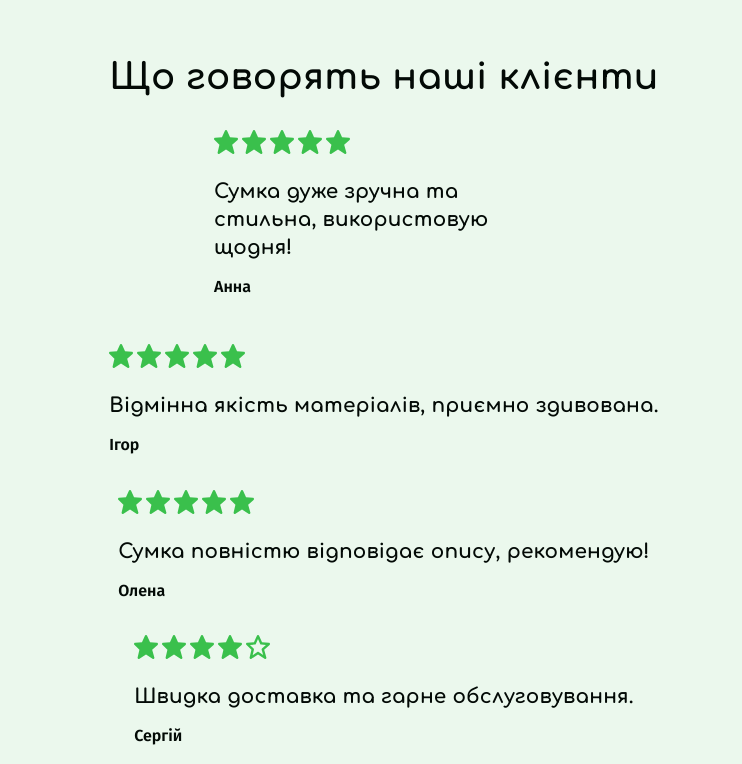
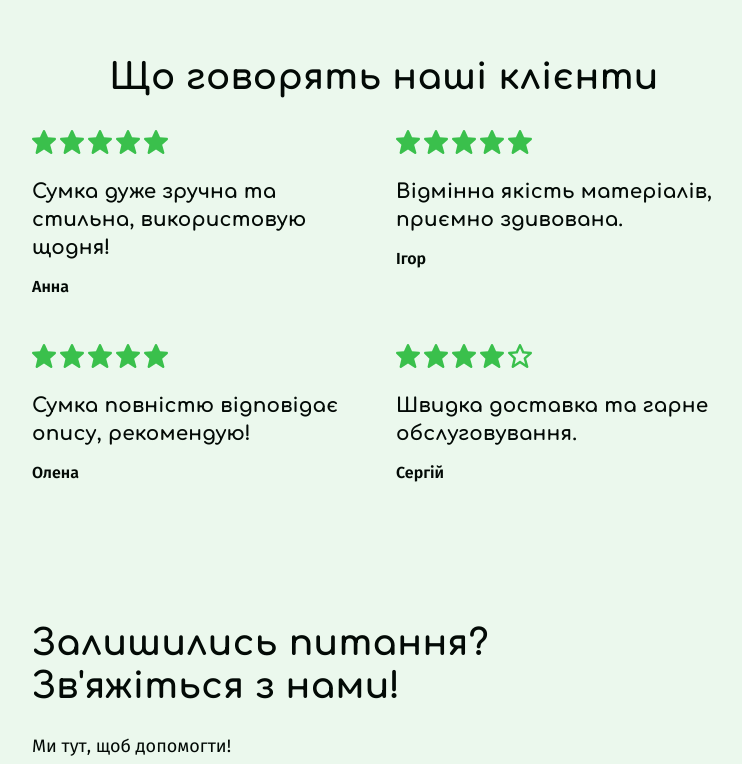
Before and after one commit to Konobokuu/Team_junior, a website built with Vite: page src/index.html in a window 1280 px wide. Shown: the part 6129-6893 px from the top of the page, without its empty margins (256-998 px from the left). Built offline with nearby package versions, Linux system fonts and the light colour scheme; files whose address does not match are found by name.

Commit message:
fix feedbacks

```diff
--- a/src/css/feedbacks.css
+++ b/src/css/feedbacks.css
@@ -20,7 +20,7 @@
     }
 }
 
-.reviews-titel {
+.feedbacks-titel {
     color: #030a06;
     letter-spacing: 0.01em;
     text-align: center;
@@ -32,50 +32,55 @@
 }
 
 @media screen and (min-width:1440px) {
-    .reviews-titel {
+    .feedbacks-titel {
         font-size: 48px;
         max-width: 562px;
         margin: 0 auto;
+        padding-bottom: 80px;
+        padding-top: 64px;
     }
 }
 
-.reviews-list {
+.feedbacks-list {
     display: flex;
     flex-wrap: wrap;
     gap: 40px;
     justify-content: center;
+    padding-bottom: 32px;
 }
 
 @media screen and (min-width:768px) {
-    .reviews-list {
+    .feedbacks-list {
         gap: 32px 24px
     }
 }
 
 @media screen and (min-width:1440px) {
-    .reviews-list {
+    .feedbacks-list {
         flex-direction: row;
         flex-wrap: nowrap;
-        gap: 24px
+        gap: 24px;
+        padding-bottom: 64px;
     }
 }
 
-.reviews-list-item {
+.feedbacks-list-item {
     width: 288px;
     height: 158px;
     min-width: 280px;
 }
 
 @media screen and (min-width:768px) {
-    .reviews-list-item {
+    .feedbacks-list-item {
         width: 340px;
         height: 182px;
         min-width: 280px;
+
     }
 }
 
 @media screen and (min-width:1440px) {
-    .reviews-list-item {
+    .feedbacks-list-item {
         width: 310px;
         height: 182px;
     }
@@ -104,7 +109,7 @@
 
 }
 
-.reviews-list-item-text {
+.feedbacks-list-item-text {
     color: #030a06;
     letter-spacing: 0.01em;
     font-weight: 500;
@@ -115,7 +120,7 @@
     padding-bottom: 12px;
 }
 
-.reviews-list-item-name {
+.feedbacks-list-item-name {
     color: #030a06;
     font-weight: 700;
     font-size: 16px;
--- a/src/partials/feedbacks.html
+++ b/src/partials/feedbacks.html
@@ -1,9 +1,9 @@
 <!--Анна-->
-<section class="reviews" id="reviews">
+<section class="feedbacks" id="feedbacks">
   <div class="container">
-    <h1 class="reviews-titel">Що говорять наші клієнти</h1>
-    <ul class="reviews-list">
-      <li class="reviews-list-item">
+    <h1 class="feedbacks-titel">Що говорять наші клієнти</h1>
+    <ul class="feedbacks-list">
+      <li class="feedbacks-list-item">
         <ul class="stars-list">
           <li class="stars-list-item">
             <svg class="stars-list-item-icon" width="24" height="24">
@@ -31,10 +31,10 @@
             </svg>
           </li>
         </ul>
-        <p class="reviews-list-item-text">
+        <p class="feedbacks-list-item-text">
           Сумка дуже зручна та стильна, використовую щодня!
         </p>
-        <p class="reviews-list-item-name">Aнна</p>
+        <p class="feedbacks-list-item-name">Aнна</p>
       </li>
       <li class="feedbacks-list-item">
         <ul class="stars-list">
@@ -64,10 +64,10 @@
             </svg>
           </li>
         </ul>
-        <p class="reviews-list-item-text">
+        <p class="feedbacks-list-item-text">
           Відмінна якість матеріалів, приємно здивована.
         </p>
-        <p class="reviews-list-item-name">Ігор</p>
+        <p class="feedbacks-list-item-name">Ігор</p>
       </li>
       <li class="feedbacks-list-item">
         <ul class="stars-list">
@@ -97,10 +97,10 @@
             </svg>
           </li>
         </ul>
-        <p class="reviews-list-item-text">
+        <p class="feedbacks-list-item-text">
           Сумка повністю відповідає опису, рекомендую!
         </p>
-        <p class="reviews-list-item-name">Олена</p>
+        <p class="feedbacks-list-item-name">Олена</p>
       </li>
       <li class="feedbacks-list-item">
         <ul class="stars-list">
@@ -130,10 +130,10 @@
             </svg>
           </li>
         </ul>
-        <p class="reviews-list-item-text">
+        <p class="feedbacks-list-item-text">
           Швидка доставка та гарне обслуговування.
         </p>
-        <p class="reviews-list-item-name">Сергій</p>
+        <p class="feedbacks-list-item-name">Сергій</p>
       </li>
     </ul>
   </div>
```
